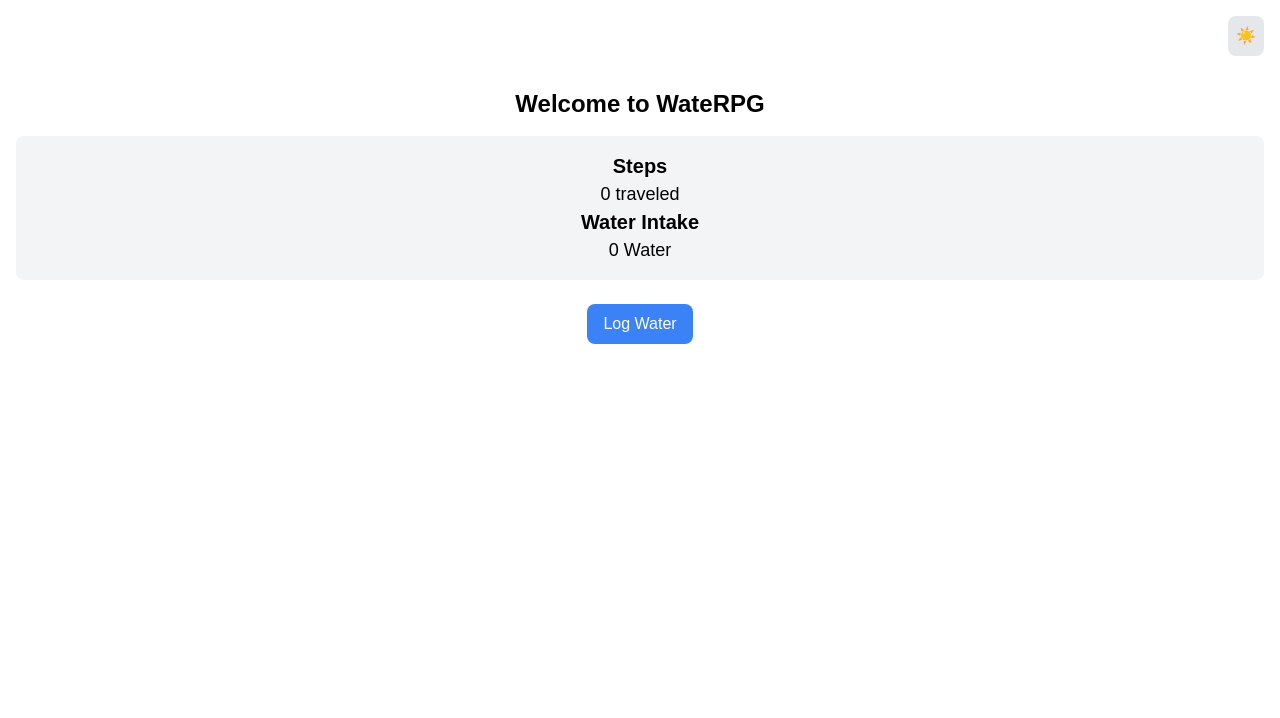
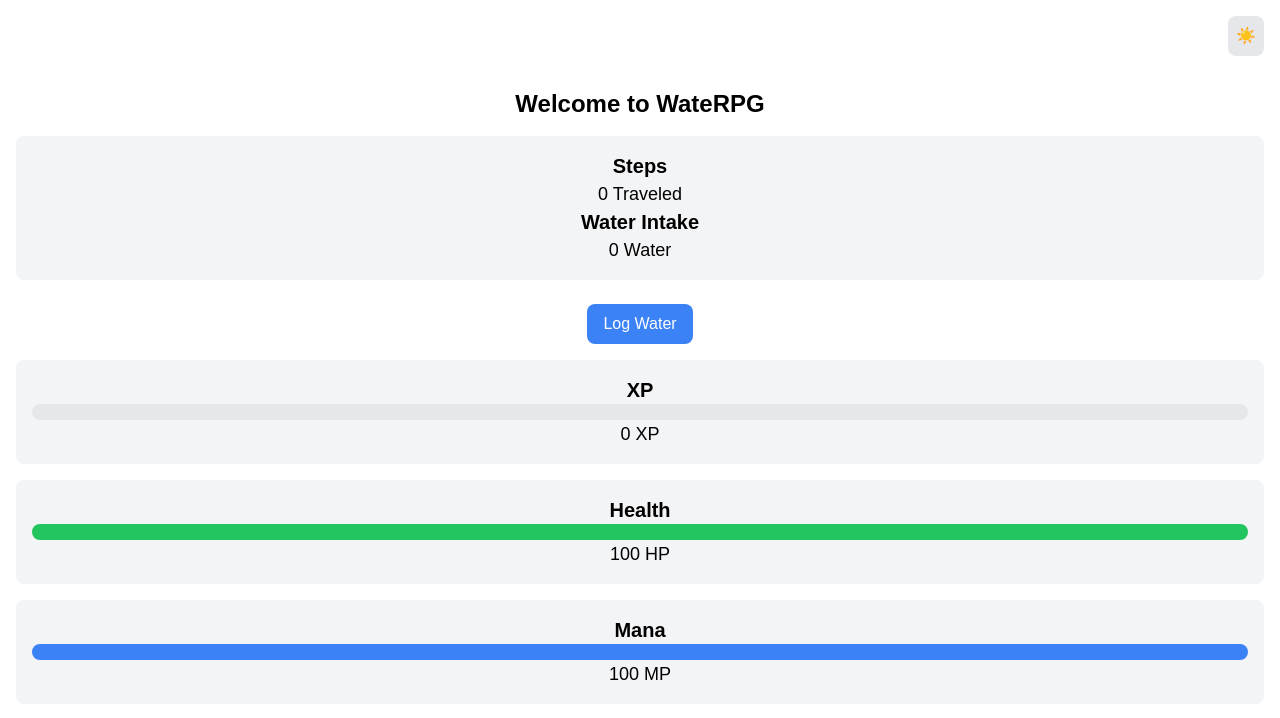
Before and after one commit to PabloGiraldo96/healtySteps, a Next.js app: page / in a window 1280 px wide. Shown: the top 718 px of the page. Built offline with nearby package versions, Linux system fonts and the light colour scheme.

Commit message:
XP + Health + Mana

```diff
--- a/src/components/StatsUI.js
+++ /dev/null
@@ -1,65 +0,0 @@
-"use client";
-
-import { useState, useEffect } from 'react';
-
-const StatsUI = () => {
-  const [steps, setSteps] = useState(0);
-  const [waterIntake, setWaterIntake] = useState(0);
-  const [lastWaterClick, setLastWaterClick] = useState(null);
-
-  // Step counter logic
-  useEffect(() => {
-    if (typeof window !== 'undefined' && window.DeviceMotionEvent) {
-      const handleMotionEvent = (event) => {
-        const { acceleration } = event;
-
-        // Simple step detection logic
-        if (acceleration.y > 1.5) {
-          setSteps((prevSteps) => prevSteps + 1);
-        }
-      };
-
-      window.addEventListener('devicemotion', handleMotionEvent);
-
-      return () => {
-        window.removeEventListener('devicemotion', handleMotionEvent);
-      };
-    } else {
-      alert('Device motion is not supported on this device.');
-    }
-  }, []);
-
-  // Water intake button logic
-  const handleWaterClick = () => {
-    const now = new Date();
-    if (!lastWaterClick || now - lastWaterClick >= 60 * 60 * 1000) {
-      setWaterIntake((prevWater) => prevWater + 1);
-      setLastWaterClick(now);
-      alert('+1 glass of water logged!');
-    } else {
-      alert('You can only log one glass of water per hour.');
-    }
-  };
-
-  return (
-    <div className="space-y-4">
-      <div className="p-4 bg-gray-100 dark:bg-gray-800 rounded-lg">
-        <h2 className="text-xl font-semibold">Steps</h2>
-        <p className="text-lg">{steps} traveled</p>
-        <h2 className="text-xl font-semibold">Water Intake</h2>
-        <p className="text-lg">{waterIntake} Water</p>
-      </div>
-      <div>
-              <button
-          onClick={handleWaterClick}
-          className="mt-2 px-4 py-2 bg-blue-500 text-white rounded-lg hover:bg-blue-600"
-        >
-          Log Water
-        </button>
-      </div>
-    </div>
-
-  );
-};
-
-export default StatsUI;
--- /dev/null
+++ b/src/components/StatsUI.jsx
@@ -0,0 +1,114 @@
+"use client";
+
+import { useState, useEffect } from 'react';
+
+const StatsUI = () => {
+  const [steps, setSteps] = useState(0);
+  const [waterIntake, setWaterIntake] = useState(0);
+  const [lastWaterClick, setLastWaterClick] = useState(null);
+  const [cooldown, setCooldown] = useState(0); // Cooldown timer in seconds
+
+  // Step counter logic
+  useEffect(() => {
+    if (typeof window !== 'undefined' && window.DeviceMotionEvent) {
+      const handleMotionEvent = (event) => {
+        const { acceleration } = event;
+
+        // Simple step detection logic
+        if (acceleration.y > 1.5) {
+          setSteps((prevSteps) => prevSteps + 1);
+        }
+      };
+
+      window.addEventListener('devicemotion', handleMotionEvent);
+
+      return () => {
+        window.removeEventListener('devicemotion', handleMotionEvent);
+      };
+    } else {
+      alert('Device motion is not supported on this device.');
+    }
+  }, []);
+
+  // Water intake button logic
+  const handleWaterClick = () => {
+    const now = new Date();
+    if (!lastWaterClick || now - lastWaterClick >= 60 * 60 * 1000) {
+      setWaterIntake((prevWater) => prevWater + 1);
+      setLastWaterClick(now);
+      setCooldown(60 * 60); // Reset cooldown to 1 hour (in seconds)
+    } else {
+      alert('You can only log one glass of water per hour.');
+    }
+  };
+
+  // Cooldown timer logic
+  useEffect(() => {
+    if (cooldown > 0) {
+      const timer = setInterval(() => {
+        setCooldown((prevCooldown) => prevCooldown - 1);
+      }, 1000);
+
+      return () => clearInterval(timer);
+    }
+  }, [cooldown]);
+
+  // Format cooldown time into minutes and seconds
+  const formatCooldown = (seconds) => {
+    const minutes = Math.floor(seconds / 60);
+    const remainingSeconds = seconds % 60;
+    return `${minutes}:${remainingSeconds < 10 ? '0' : ''}${remainingSeconds}`;
+  };
+
+  return (
+    <div className="space-y-4">
+      <div className="p-4 bg-gray-100 dark:bg-gray-800 rounded-lg">
+        <h2 className="text-xl font-semibold">Steps</h2>
+        <p className="text-lg">{steps} Traveled</p>
+        <h2 className="text-xl font-semibold">Water Intake</h2>
+        <p className="text-lg">{waterIntake} Water</p>
+      </div>
+      <div>
+        <button
+          onClick={handleWaterClick}
+          disabled={cooldown > 0}
+          className="mt-2 px-4 py-2 bg-blue-500 text-white rounded-lg hover:bg-blue-600 disabled:bg-gray-400 disabled:cursor-not-allowed"
+        >
+          {cooldown > 0 ? `Wait ${formatCooldown(cooldown)}` : 'Log Water'}
+        </button>
+      </div>
+      <div className="p-4 bg-gray-100 dark:bg-gray-800 rounded-lg">
+        <h2 className="text-xl font-semibold">XP</h2>
+        <div className="w-full bg-gray-200 rounded-full h-4 dark:bg-gray-700">
+          <div
+            className="bg-yellow-500 h-4 rounded-full"
+            style={{ width: `0%` }} // XP is 0 for now
+          ></div>
+        </div>
+        <p className="text-lg">0 XP</p>
+      </div>
+      <div className="p-4 bg-gray-100 dark:bg-gray-800 rounded-lg">
+        <h2 className="text-xl font-semibold">Health</h2>
+        <div className="w-full bg-gray-200 rounded-full h-4 dark:bg-gray-700">
+          <div
+            className="bg-green-500 h-4 rounded-full"
+            style={{ width: `100%` }} // Health is 100 for now
+          ></div>
+        </div>
+        <p className="text-lg">100 HP</p>
+      </div>
+      <div className="p-4 bg-gray-100 dark:bg-gray-800 rounded-lg">
+        <h2 className="text-xl font-semibold">Mana</h2>
+        <div className="w-full bg-gray-200 rounded-full h-4 dark:bg-gray-700">
+          <div
+            className="bg-blue-500 h-4 rounded-full"
+            style={{ width: `100%` }} // Mana is 100 for now
+          ></div>
+        </div>
+        <p className="text-lg">100 MP</p>
+      </div>
+    </div>
+  );
+};
+
+export default StatsUI;
```
Also changed, not shown: src/components/ThemeToggle.jsx (renamed from src/components/ThemeToggle.js).
